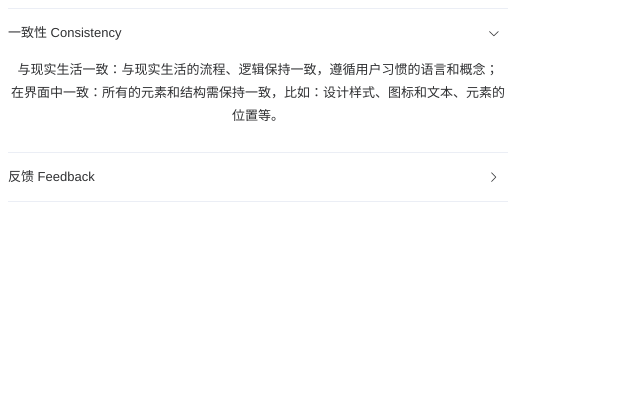
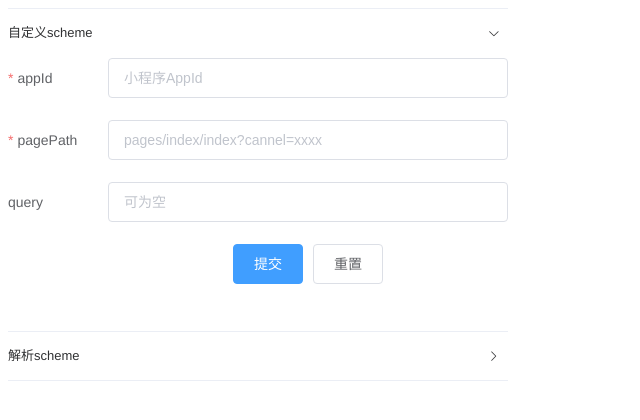
Before and after one commit to magicLaLa/scheme-chrome-extension, a Vue app: page / in a window 1280 px wide. Shown: the top 420 px of the page, without its empty margins (0-640 px from the left). Built offline with nearby package versions, Linux system fonts and the light colour scheme.

Commit message:
:sparkles: 展示和自定义支付宝scheme初步完成

```diff
--- a/src/popup/components/CollapseTemp.vue
+++ b/src/popup/components/CollapseTemp.vue
@@ -1,27 +1,21 @@
 <template>
   <el-collapse v-model="activeName" accordion>
-    <el-collapse-item title="一致性 Consistency" name="1">
-      <div>
-        与现实生活一致：与现实生活的流程、逻辑保持一致，遵循用户习惯的语言和概念；
-      </div>
-      <div>
-        在界面中一致：所有的元素和结构需保持一致，比如：设计样式、图标和文本、元素的位置等。
-      </div>
+    <el-collapse-item title="自定义scheme" name="1">
+      <CustomScheme />
     </el-collapse-item>
-    <el-collapse-item title="反馈 Feedback" name="2">
-      <div>
-        控制反馈：通过界面样式和交互动效让用户可以清晰的感知自己的操作；
-      </div>
-      <div>页面反馈：操作后，通过页面元素的变化清晰地展现当前状态。</div>
-    </el-collapse-item>
+    <el-collapse-item title="解析scheme" name="2"> </el-collapse-item>
   </el-collapse>
 </template>
 
 <script lang="ts">
 import { Component, Vue } from 'vue-property-decorator';
+import CustomScheme from './CustomScheme.vue';
 
 @Component({
   name: 'CollapseTemp',
+  components: {
+    CustomScheme,
+  },
 })
 export default class CollapseTemp extends Vue {
   private activeName: string = '1';
--- /dev/null
+++ b/src/popup/components/CustomScheme.vue
@@ -0,0 +1,119 @@
+<template>
+  <section>
+    <el-form
+      :model="ruleForm"
+      :rules="rules"
+      status-icon
+      label-position="left"
+      ref="ruleForm"
+      label-width="100px"
+    >
+      <el-form-item label="appId" prop="appId">
+        <el-input
+          type="text"
+          v-model="ruleForm.appId"
+          placeholder="小程序AppId"
+          autocomplete="off"
+        ></el-input>
+      </el-form-item>
+      <el-form-item label="pagePath" prop="pagePath">
+        <el-input
+          type="text"
+          v-model="ruleForm.pagePath"
+          placeholder="pages/index/index?cannel=xxxx"
+          autocomplete="off"
+        ></el-input>
+      </el-form-item>
+      <el-form-item label="query" prop="query">
+        <el-input
+          type="text"
+          v-model="ruleForm.query"
+          autocomplete="off"
+          placeholder="可为空"
+        ></el-input>
+      </el-form-item>
+      <el-form-item>
+        <el-button type="primary" @click="submitForm('ruleForm')"
+          >提交</el-button
+        >
+        <el-button @click="resetForm('ruleForm')">重置</el-button>
+      </el-form-item>
+    </el-form>
+    <el-alert
+      v-show="isAlert"
+      :closable="false"
+      :center="false"
+      type="success"
+      effect="dark"
+    >
+      <div class="description">{{ alertText }}</div>
+    </el-alert>
+  </section>
+</template>
+
+<script lang="ts">
+import { Component, Vue } from 'vue-property-decorator';
+import { notEmpty } from '@/utils/validateors';
+import { ElForm } from 'element-ui/types/form';
+
+@Component({
+  name: 'CustomScheme',
+})
+export default class CustomScheme extends Vue {
+  private ruleForm: PopupSpace.RuleForm = {
+    appId: '',
+    pagePath: '',
+    query: '',
+  };
+  private rules: PopupSpace.Rules = {
+    appId: [
+      {
+        required: true,
+        validator: notEmpty('appId'),
+        trigger: 'blur',
+      },
+    ],
+    pagePath: [
+      {
+        required: true,
+        validator: notEmpty('pagePath'),
+        trigger: 'blur',
+      },
+    ],
+  };
+  private alertText: string = '';
+  private isAlert: boolean = false;
+
+  private resetForm(formName: string) {
+    (this.$refs[formName] as ElForm).resetFields();
+    this.isAlert = false;
+  }
+  private submitForm(formName: string) {
+    (this.$refs[formName] as ElForm).validate((valid) => {
+      if (valid) {
+        const { appId, pagePath, query } = this.ruleForm;
+        let scheme = `alipays://platformapi/startapp?appId=${appId}&page=${encodeURIComponent(
+          pagePath,
+        )}`;
+        if (query) {
+          scheme += `&query=${encodeURIComponent(query)}`;
+        }
+        console.log('scheme', scheme);
+        this.alertText = scheme;
+        this.isAlert = true;
+      } else {
+        this.$message('请填写必填字段~');
+        this.isAlert = false;
+        return false;
+      }
+    });
+  }
+}
+</script>
+
+<style lang="scss">
+.description {
+  word-break: break-all;
+  word-wrap: break-word;
+}
+</style>
--- a/src/popup/main.ts
+++ b/src/popup/main.ts
@@ -1,9 +1,26 @@
 import Vue from 'vue';
 import App from './App.vue';
-import { Collapse, CollapseItem } from 'element-ui';
+import 'element-ui/lib/theme-chalk/index.css';
+import {
+  Collapse,
+  CollapseItem,
+  Form,
+  FormItem,
+  Input,
+  Button,
+  Message,
+  Alert,
+} from 'element-ui';
 
 Vue.use(Collapse)
-  .use(CollapseItem);
+  .use(CollapseItem)
+  .use(Form)
+  .use(FormItem)
+  .use(Input)
+  .use(Button)
+  .use(Alert);
+
+Vue.prototype.$message = Message;
 
 Vue.config.productionTip = false;
 
--- /dev/null
+++ b/src/utils/validateors.ts
@@ -0,0 +1,9 @@
+/* eslint-disable no-unused-vars */
+export const notEmpty = (tips: string) => {
+  return (rule: any, value: string, callback: (params?: Error) => any) => {
+    if (!value) return callback(new Error(`${tips} 不能为空 !`));
+    setTimeout(() => {
+      if (value) callback();
+    }, 1000);
+  }
+}
```
Also changed, not shown: src/types/global.d.ts (added, +12 -0 lines), src/types/popup.d.ts (added, +17 -0 lines), 2 other files (tests, documents, lock files or other folders).
